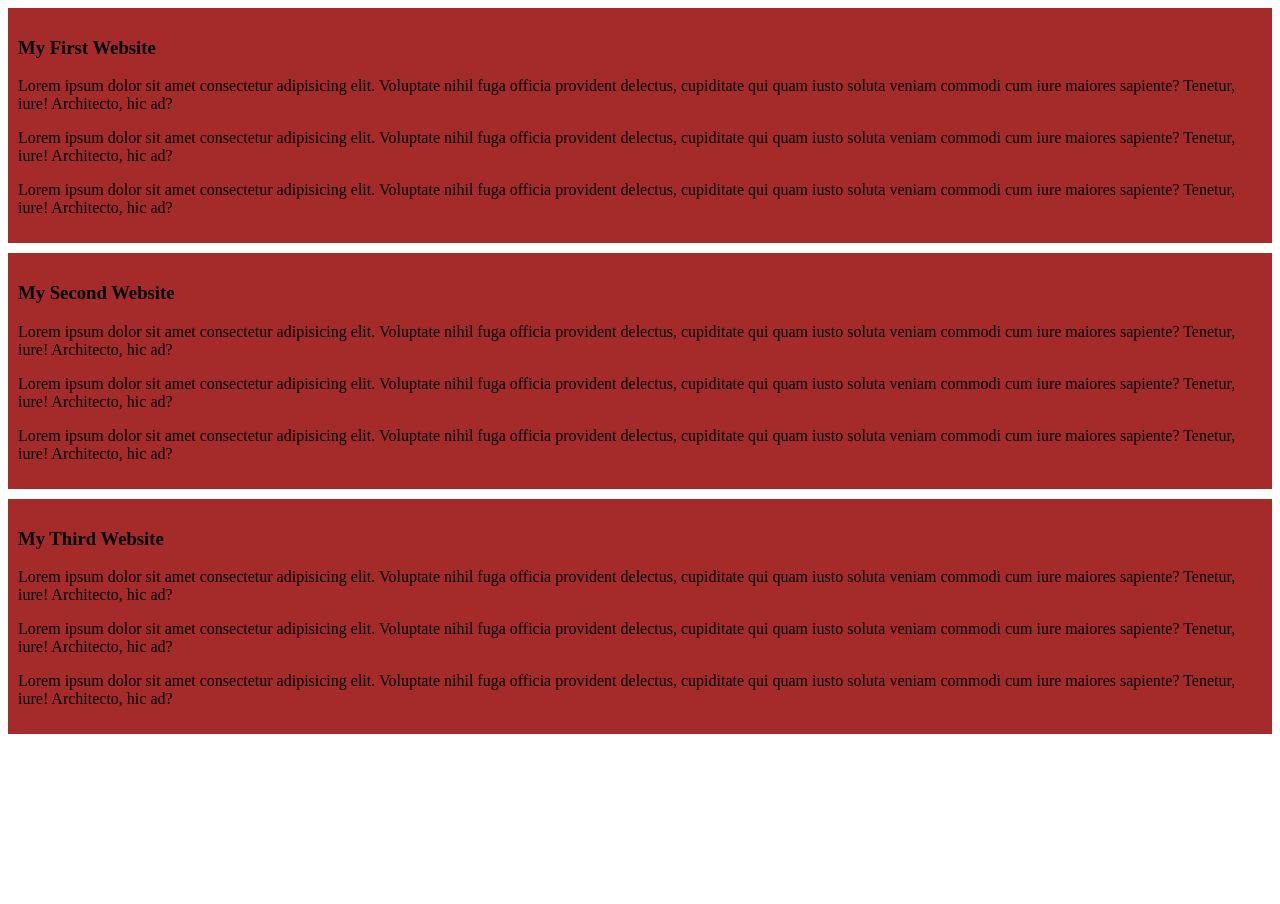
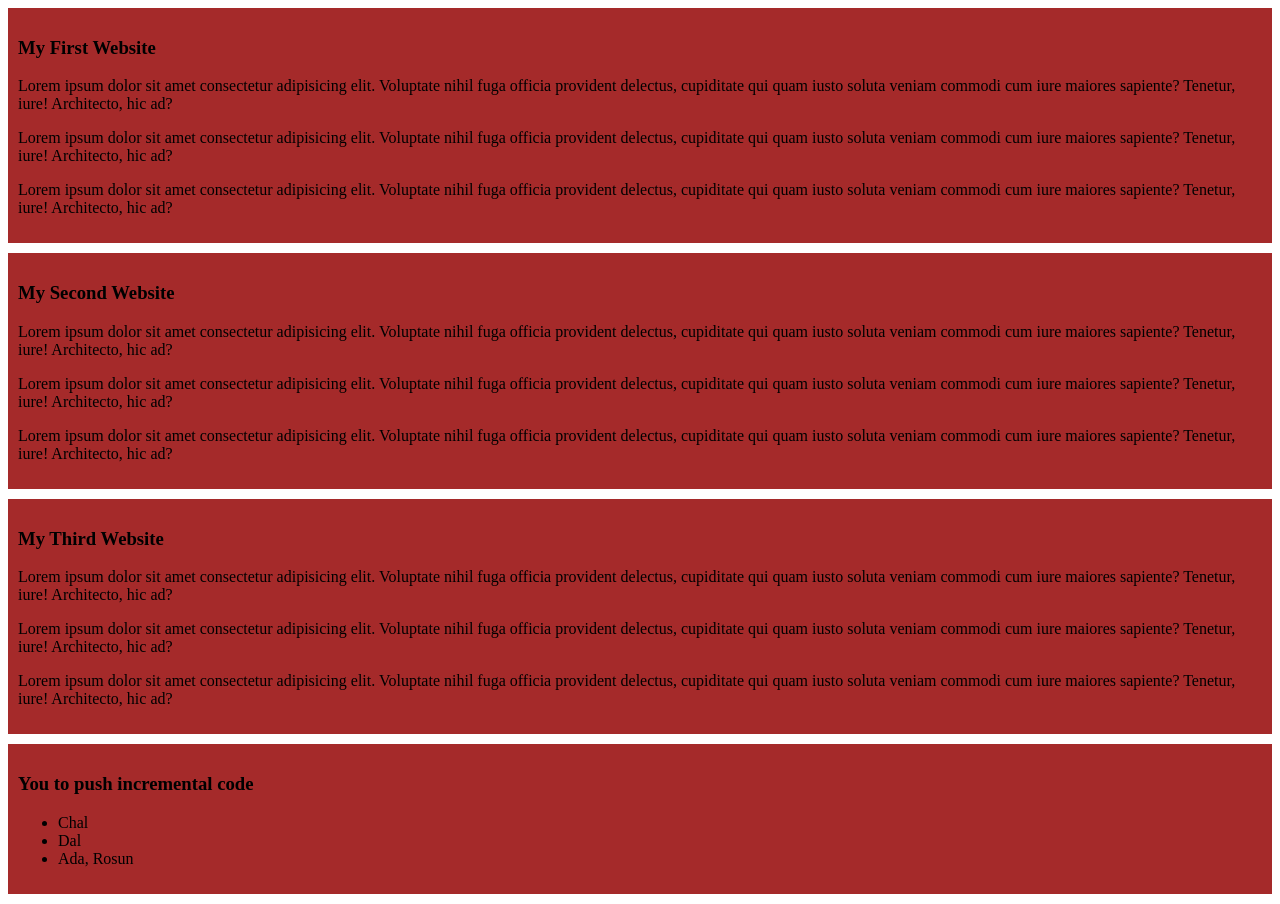
Before and after one commit to pritamprmnk/my-simple-repo, a plain HTML site: page index.html in a window 1280 px wide. Before the commit the page ends 800 px from the top, so only its background shows below. Drawn offline with Linux system fonts and the light colour scheme.

Commit message:
added the fourth Blog

```diff
--- a/index.html
+++ b/index.html
@@ -31,6 +31,14 @@
 
         <p>Lorem ipsum dolor sit amet consectetur adipisicing elit. Voluptate nihil fuga officia provident delectus, cupiditate qui quam iusto soluta veniam commodi cum iure maiores sapiente? Tenetur, iure! Architecto, hic ad?</p>
     </div>
+    <div>
+        <h3> You to push incremental code</h3>
+        <ul>
+            <li>Chal</li>
+            <li>Dal</li>
+            <li>Ada, Rosun</li>
+        </ul>
+    </div>
 
 </body>
 </html>
```
